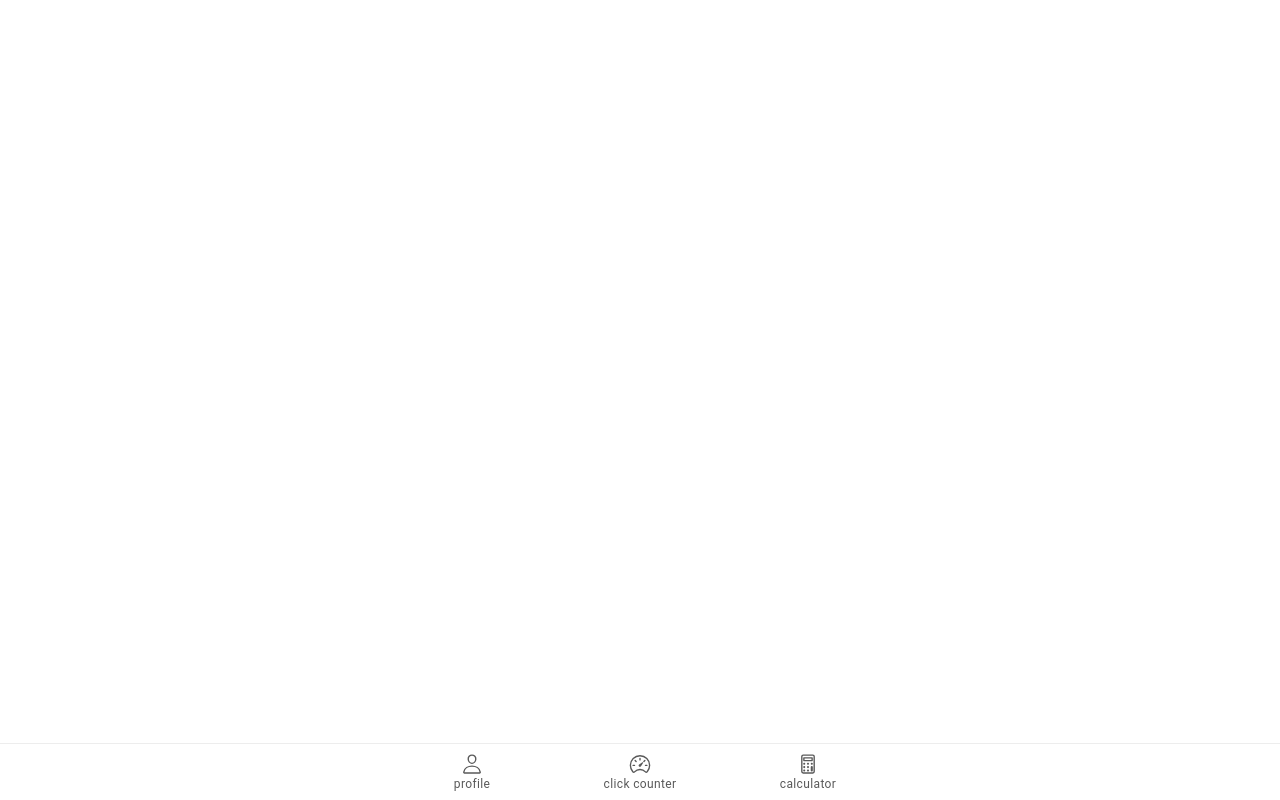
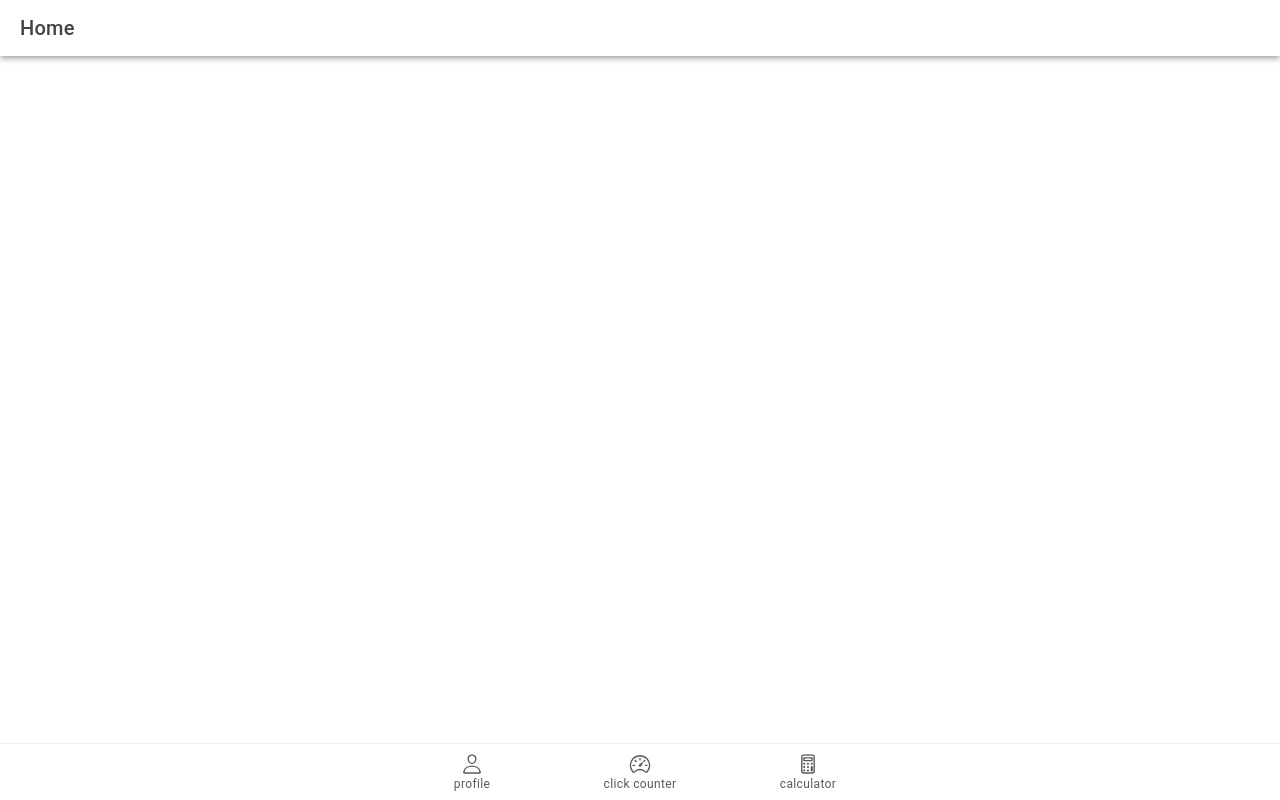
Before and after one commit to marychristorrentirasy/ionic-t-sy, a React (Vite) app: page /Home in a window 1280 px wide. Built offline with nearby package versions, Linux system fonts and the light colour scheme.

Commit message:
addhome.tsx

```diff
--- a/src/App.tsx
+++ b/src/App.tsx
@@ -11,6 +11,10 @@
 } from '@ionic/react';
 import { IonReactRouter } from '@ionic/react-router';
 import { calculatorOutline, ellipse, personOutline, speedometerOutline, square, triangle } from 'ionicons/icons';
+
+// Home resources
+import Home from './pages/home';
+
 import Tab1 from './pages/Tab1';
 import Tab2 from './pages/Tab2';
 import Tab3 from './pages/Tab3';
@@ -40,7 +44,18 @@
   <IonApp>
     <IonReactRouter>
       <IonTabs>
+
         <IonRouterOutlet>
+
+           {/* Application default route */}
+           <Route exact path="/">
+            <Redirect to="/home" />
+          </Route>
+
+           {/* Home Router */}
+           <Route exact path="/home">
+            <Home />
+          </Route>
           <Route exact path="/tab1">
             <Tab1 />
           </Route>
@@ -53,8 +68,12 @@
           <Route exact path="/">
             <Redirect to="/tab1" />
           </Route>
+
+
         </IonRouterOutlet>
+
         <IonTabBar slot="bottom">
+
           <IonTabButton tab="tab1" href="/tab1">
             <IonIcon aria-hidden="true" icon={personOutline} />
             <IonLabel>profile</IonLabel>
--- /dev/null
+++ b/src/pages/home.tsx
@@ -0,0 +1,29 @@
+import {
+    //Initial Components
+    IonContent, IonHeader, IonPage, IonTitle, IonToolbar,
+} from '@ionic/react';
+
+// CSS
+//import './profile.css';
+
+  const Home: React.FC = () => {
+    return (
+      <IonPage>
+        <IonHeader>
+          <IonToolbar>
+            <IonTitle>Home</IonTitle>
+          </IonToolbar>
+        </IonHeader>
+        <IonContent fullscreen>
+          <IonHeader collapse="condense">
+            <IonToolbar>
+              <IonTitle size="large">Home</IonTitle>
+            </IonToolbar>
+          </IonHeader>
+        </IonContent>
+      </IonPage>
+    );
+  };
+
+  //
+  export default Home;
```
